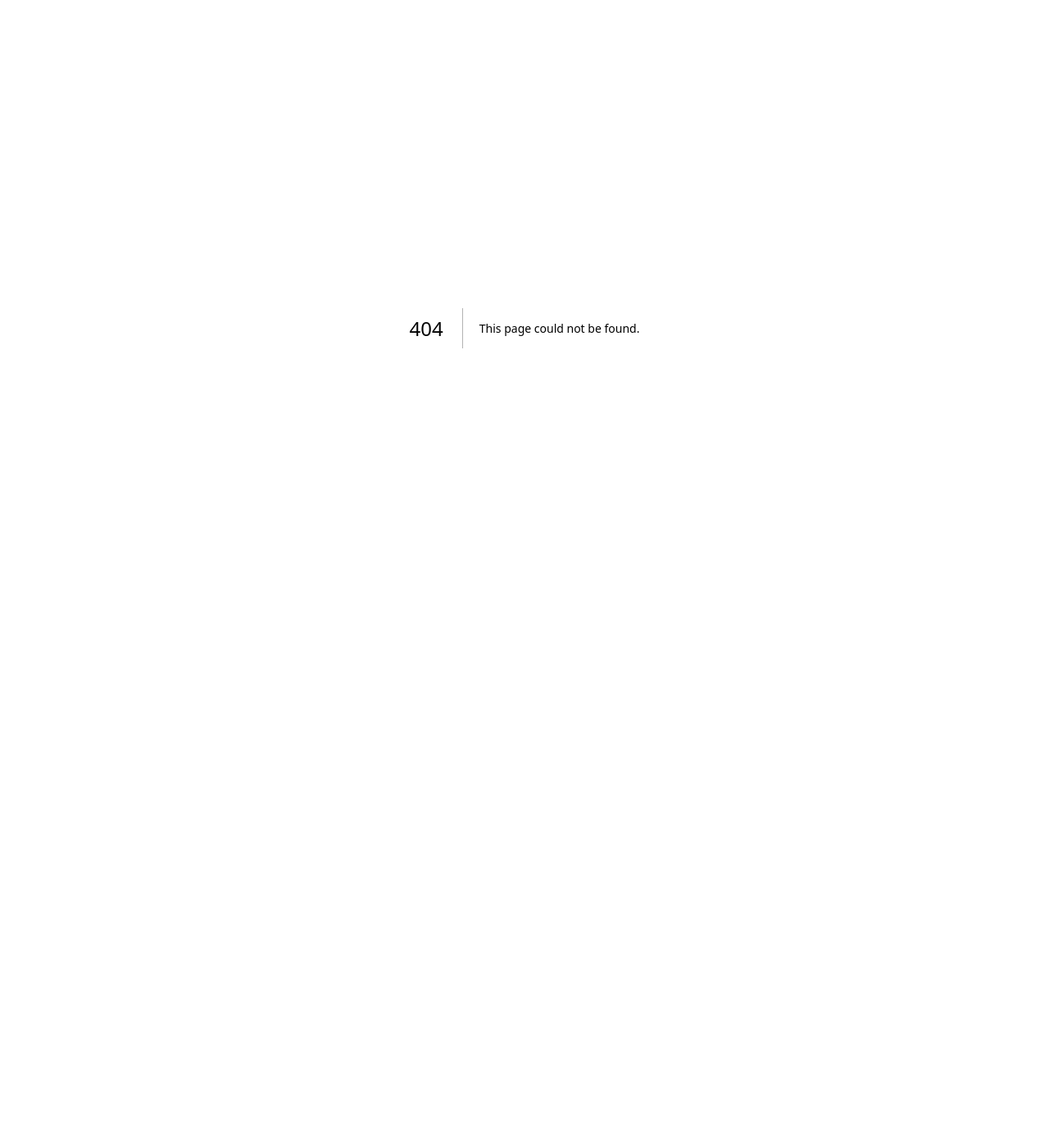
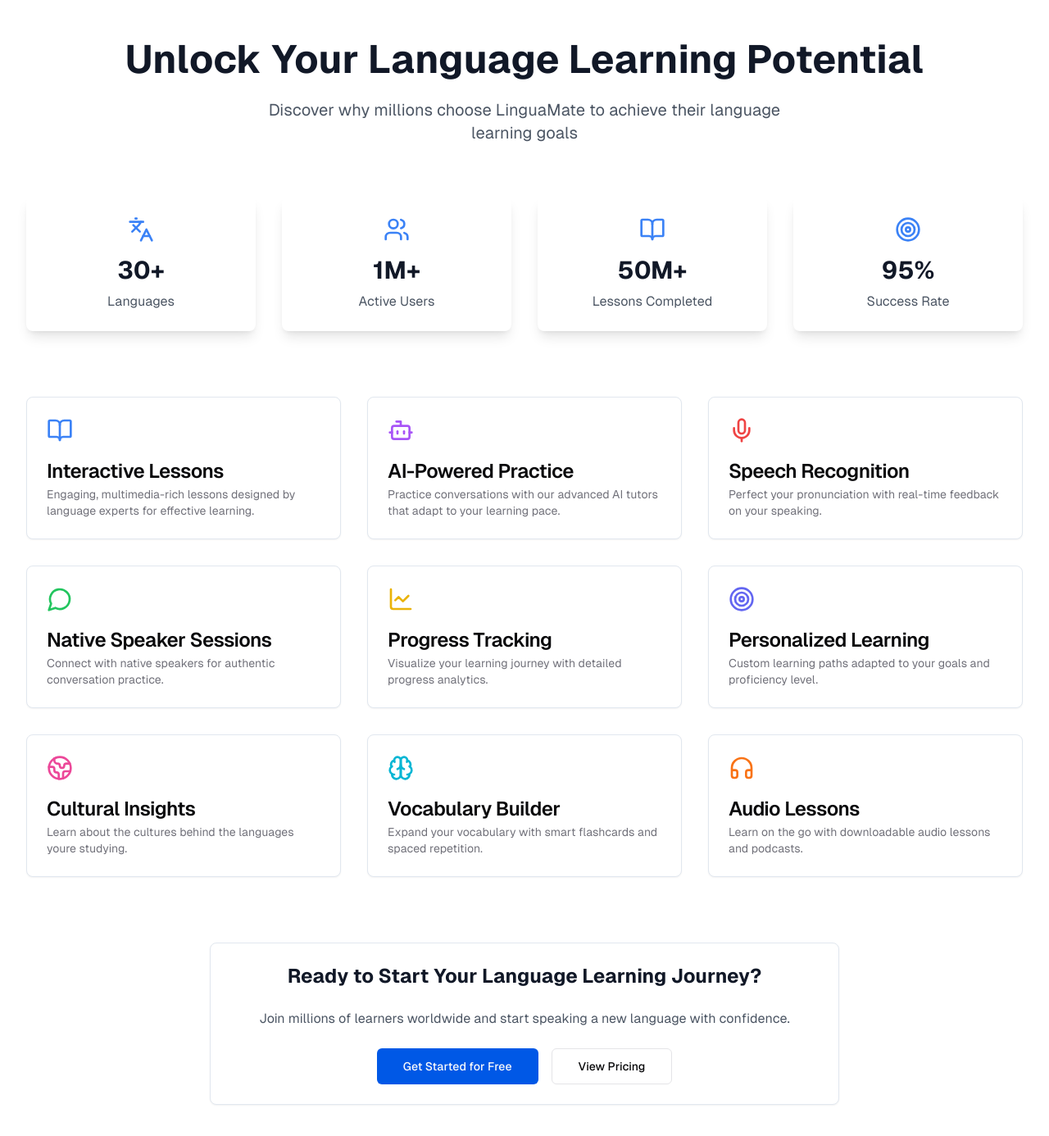
Before and after one commit to muhammad-hassaan-y2/LinguaMate, a Next.js app: page /features in a window 1280 px wide. Before the commit this address had no page. Shown: the top 1386 px of the page at 82% size. Before the commit the page ends 800 px from the top, so only its background shows below. Built offline with nearby package versions, Linux system fonts and the light colour scheme.

Commit message:
Features page

```diff
--- /dev/null
+++ b/app/features/page.tsx
@@ -0,0 +1,167 @@
+'use client';
+
+import {
+  BookOpen,
+  Brain,
+  Globe2,
+  Headphones,
+  Languages,
+  LineChart,
+  MessageCircle,
+  Mic,
+  PersonStanding,
+  Bot,
+  Target,
+  Users,
+} from 'lucide-react';
+import Link from 'next/link';
+import { Button } from '@/components/ui/button';
+import {
+  Card,
+  CardContent,
+  CardDescription,
+  CardHeader,
+  CardTitle,
+} from '@/components/ui/card';
+
+const features = [
+  {
+    title: 'Interactive Lessons',
+    description: 'Engaging, multimedia-rich lessons designed by language experts for effective learning.',
+    icon: BookOpen,
+    color: 'text-blue-500',
+  },
+  {
+    title: 'AI-Powered Practice',
+    description: 'Practice conversations with our advanced AI tutors that adapt to your learning pace.',
+    icon: Bot,
+    color: 'text-purple-500',
+  },
+  {
+    title: 'Speech Recognition',
+    description: 'Perfect your pronunciation with real-time feedback on your speaking.',
+    icon: Mic,
+    color: 'text-red-500',
+  },
+  {
+    title: 'Native Speaker Sessions',
+    description: 'Connect with native speakers for authentic conversation practice.',
+    icon: MessageCircle,
+    color: 'text-green-500',
+  },
+  {
+    title: 'Progress Tracking',
+    description: 'Visualize your learning journey with detailed progress analytics.',
+    icon: LineChart,
+    color: 'text-yellow-500',
+  },
+  {
+    title: 'Personalized Learning',
+    description: 'Custom learning paths adapted to your goals and proficiency level.',
+    icon: Target,
+    color: 'text-indigo-500',
+  },
+  {
+    title: 'Cultural Insights',
+    description: 'Learn about the cultures behind the languages youre studying.',
+    icon: Globe2,
+    color: 'text-pink-500',
+  },
+  {
+    title: 'Vocabulary Builder',
+    description: 'Expand your vocabulary with smart flashcards and spaced repetition.',
+    icon: Brain,
+    color: 'text-cyan-500',
+  },
+  {
+    title: 'Audio Lessons',
+    description: 'Learn on the go with downloadable audio lessons and podcasts.',
+    icon: Headphones,
+    color: 'text-orange-500',
+  },
+];
+
+const stats = [
+  { number: '30+', label: 'Languages', icon: Languages },
+  { number: '1M+', label: 'Active Users', icon: Users },
+  { number: '50M+', label: 'Lessons Completed', icon: BookOpen },
+  { number: '95%', label: 'Success Rate', icon: Target },
+];
+
+export default function FeaturesPage() {
+  return (
+    <div className="min-h-screen bg-background py-12 px-4 sm:px-6 lg:px-8">
+      {/* Hero Section */}
+      <div className="text-center mb-16">
+        <h1 className="text-4xl font-bold text-gray-900 dark:text-white sm:text-5xl mb-6">
+          Unlock Your Language Learning Potential
+        </h1>
+        <p className="text-xl text-gray-600 dark:text-gray-300 max-w-2xl mx-auto">
+          Discover why millions choose LinguaMate to achieve their language learning goals
+        </p>
+      </div>
+
+      {/* Stats Section */}
+      <div className="max-w-7xl mx-auto mb-20">
+        <div className="grid grid-cols-2 md:grid-cols-4 gap-8">
+          {stats.map((stat, index) => (
+            <div
+              key={index}
+              className="bg-white dark:bg-gray-800 p-6 rounded-lg shadow-lg text-center transform hover:scale-105 transition-transform duration-200"
+            >
+              <stat.icon className="w-8 h-8 mx-auto mb-4 text-blue-500" />
+              <div className="text-3xl font-bold text-gray-900 dark:text-white mb-2">
+                {stat.number}
+              </div>
+              <div className="text-gray-600 dark:text-gray-300">{stat.label}</div>
+            </div>
+          ))}
+        </div>
+      </div>
+
+      {/* Features Grid */}
+      <div className="max-w-7xl mx-auto">
+        <div className="grid grid-cols-1 md:grid-cols-2 lg:grid-cols-3 gap-8">
+          {features.map((feature, index) => (
+            <Card
+              key={index}
+              className="transform hover:scale-105 transition-transform duration-200"
+            >
+              <CardHeader>
+                <div className={`${feature.color} mb-4`}>
+                  <feature.icon className="w-8 h-8" />
+                </div>
+                <CardTitle>{feature.title}</CardTitle>
+                <CardDescription>{feature.description}</CardDescription>
+              </CardHeader>
+            </Card>
+          ))}
+        </div>
+      </div>
+
+      {/* CTA Section */}
+      <div className="text-center mt-20">
+        <Card className="max-w-3xl mx-auto">
+          <CardContent className="pt-6">
+            <div className="space-y-6">
+              <h2 className="text-2xl font-bold text-gray-900 dark:text-white">
+                Ready to Start Your Language Learning Journey?
+              </h2>
+              <p className="text-gray-600 dark:text-gray-300">
+                Join millions of learners worldwide and start speaking a new language with confidence.
+              </p>
+              <div className="flex justify-center gap-4">
+                <Button asChild size="lg">
+                  <Link href="/register">Get Started for Free</Link>
+                </Button>
+                <Button asChild variant="outline" size="lg">
+                  <Link href="/pricing">View Pricing</Link>
+                </Button>
+              </div>
+            </div>
+          </CardContent>
+        </Card>
+      </div>
+    </div>
+  );
+}
```
